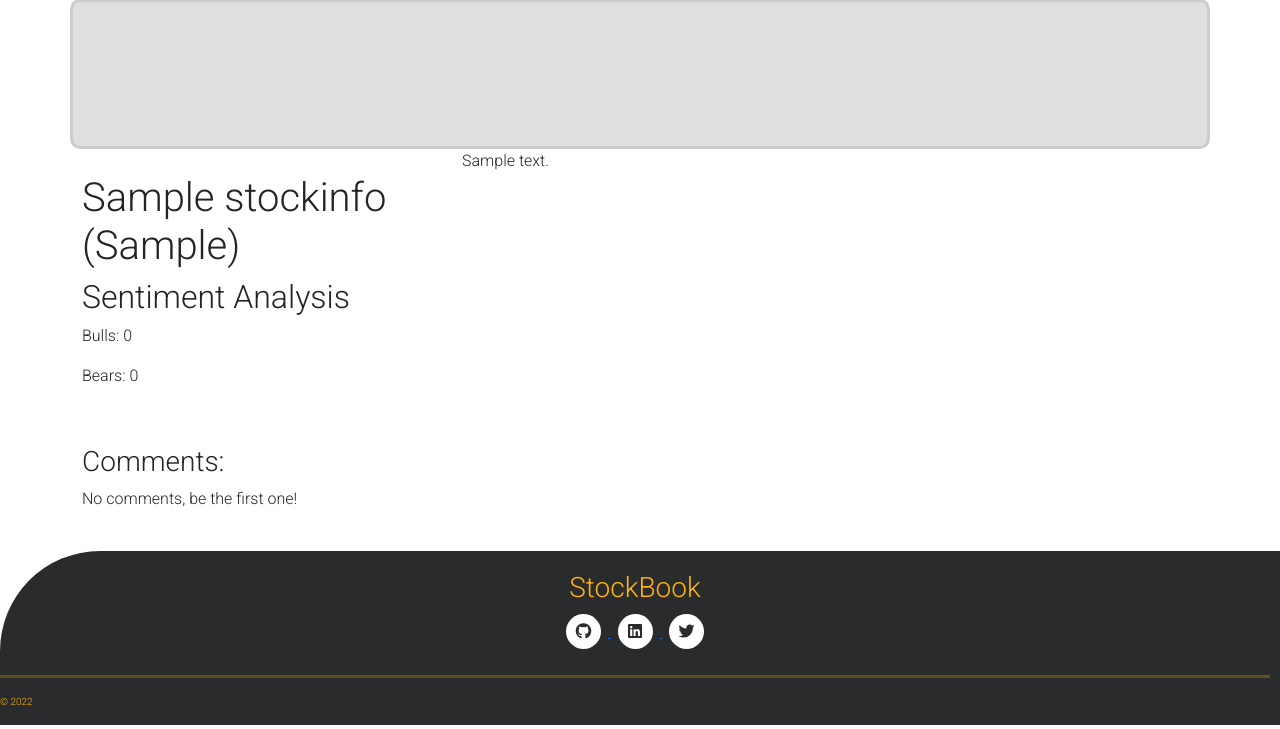
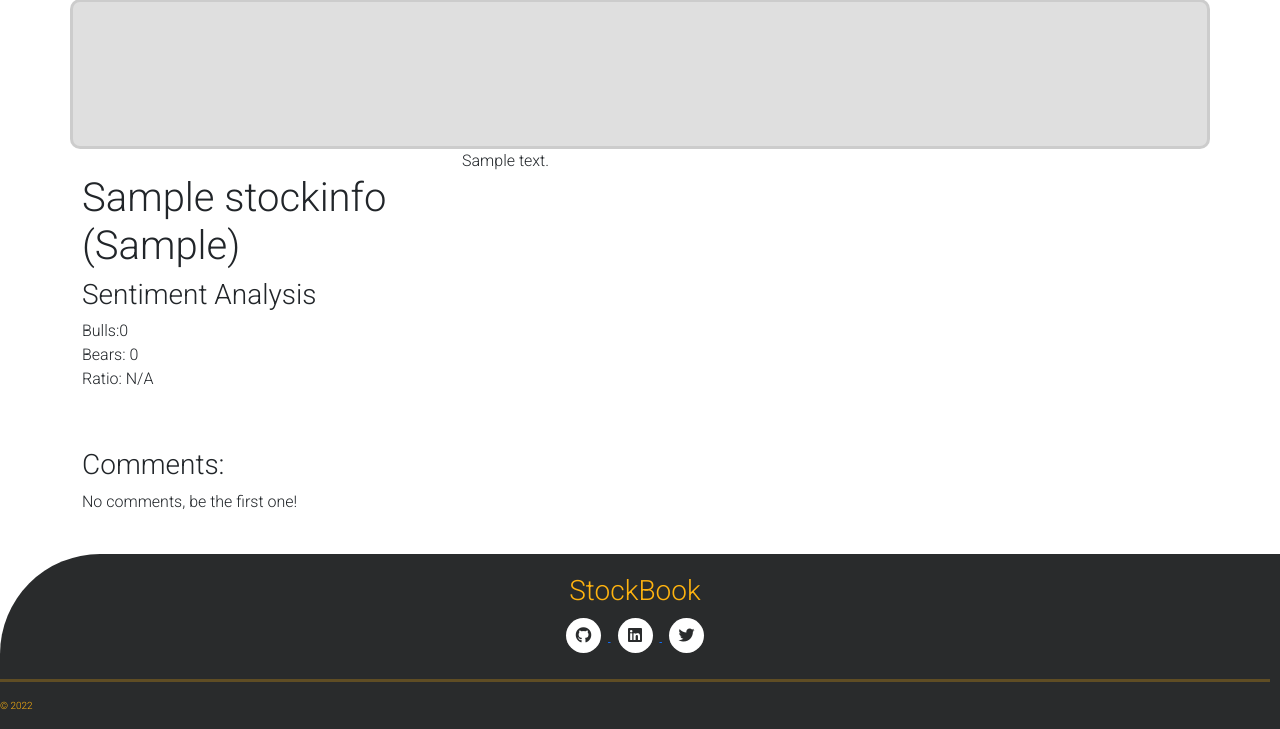
Before and after one commit to MaxRan92/StockBook, a Django app: a page that uses templates/stock_detail.html in a window 1280 px wide. Shown: the part 84-813 px from the top of the page. Run offline with Django 3.2, Linux system fonts and the light colour scheme; tables that the repository leaves empty hold one stand-in row (values such as "Sample post"); some libraries are stand-ins or nearby versions.

Commit message:
Add bull-bear ratio

```diff
--- a/stockdata/admin.py
+++ b/stockdata/admin.py
@@ -8,7 +8,7 @@ class StockInfoAdmin(SummernoteModelAdmin):
     # apply summernote to the content text field
     # prepopulate slug with title, add filter, listdisplay, search functionality
 
-    list_display = ('title', 'slug', 'bulls', 'bears', 'status', 'created_on')
+    list_display = ('title', 'slug', 'status', 'created_on')
     search_fields = ['title', 'description']
     prepopulated_fields = {'slug': ('title',)}
     list_filter = ('status', 'created_on')
--- a/stockdata/models.py
+++ b/stockdata/models.py
@@ -22,8 +22,6 @@ class StockInfo(models.Model):
     excerpt = models.TextField(blank=True)
     created_on = models.DateTimeField(auto_now_add=True)
     status = models.IntegerField(choices=STATUS, default=0)
-    bulls = models.IntegerField(default=0)
-    bears = models.IntegerField(default=0)
 
     class Meta:
         ordering = ["-created_on"]
--- a/stockdata/views.py
+++ b/stockdata/views.py
@@ -1,6 +1,6 @@
 from django.shortcuts import render, get_object_or_404
 from django.views import generic, View
-from .models import StockInfo
+from .models import StockInfo, Comment
 from .forms import CommentForm
 
 
@@ -16,10 +16,15 @@ class StockDetail(View):
     def get(self, request, slug, *args, **kwargs):
         queryset = StockInfo.objects.filter(status=1)
         stockinfo = get_object_or_404(queryset, slug=slug)
+        all_comments = Comment.objects.filter(approved=True)
         comments = stockinfo.comments.filter(approved=True).order_by('-created_on')
+        #CAN WE REFACTOR?
         bulls_num = len(stockinfo.comments.filter(sentiment='BULL', approved=True).order_by('-created_on'))
         bears_num = len(stockinfo.comments.filter(sentiment='BEAR', approved=True).order_by('-created_on'))
-
+        if bulls_num == 0 or bears_num == 0:
+            bulls_bears_ratio = "N/A"
+        else:
+            bulls_bears_ratio = bulls_num/bears_num
 
         return render(
             request,
@@ -31,6 +36,7 @@ class StockDetail(View):
                 "comment_form": CommentForm,
                 "bulls_num": bulls_num,
                 "bears_num": bears_num,
+                "bulls_bears_ratio": bulls_bears_ratio,
             },
         )
 
@@ -41,8 +47,7 @@ class StockDetail(View):
         queryset = StockInfo.objects.filter(status=1)
         stockinfo = get_object_or_404(queryset, slug=slug)
         comments = stockinfo.comments.filter(approved=True).order_by('-created_on')
-        # bulls_num = comments.sentiment.count('BULL')
-        # bears_num = comments.sentiment.count('BEAR')
+
 
         comment_form = CommentForm(data=request.POST)
 
--- a/templates/stock_detail.html
+++ b/templates/stock_detail.html
@@ -19,9 +19,12 @@
 
                 <!-- asset title goes in these h1 tags -->
                 <h1 class="asset-title">{{ stockinfo.title }} ({{ stockinfo.ticker }})</h1>
-                <h2>Sentiment Analysis</h2>
-                <p>Bulls: {{ bulls_num }}</p>
-                <p>Bears: {{ bears_num }}</p>
+                <h3>Sentiment Analysis</h3>
+                <p>
+                    Bulls:<span>{{ bulls_num }}</span><br>
+                    Bears:<span> {{ bears_num }}</span><br>
+                    Ratio:<span> {{ bulls_bears_ratio }}</span>
+                </p>
             </div>
             <div class="col-md-8">
                 <p>{{ stockinfo.description | safe }}</p>
@@ -49,11 +52,11 @@
                         </p>
                         <p>
                             {% if comment.sentiment == 'BULL' %}
-                                <p>Sentiment: Bullish</p>
+                            <p>Sentiment: Bullish</p>
                             {% elif comment.sentiment == 'BEAR' %}
-                                <p>Sentiment: Bearish</p>
+                            <p>Sentiment: Bearish</p>
                             {% else %}
-                                <p>Sentiment: Hold</p>
+                            <p>Sentiment: Hold</p>
                             {% endif %}
                         </p>
                         <!-- Body of the comment -->
```
Also changed, not shown: stockdata/migrations/0005_auto_20220528_1228.py (added).
